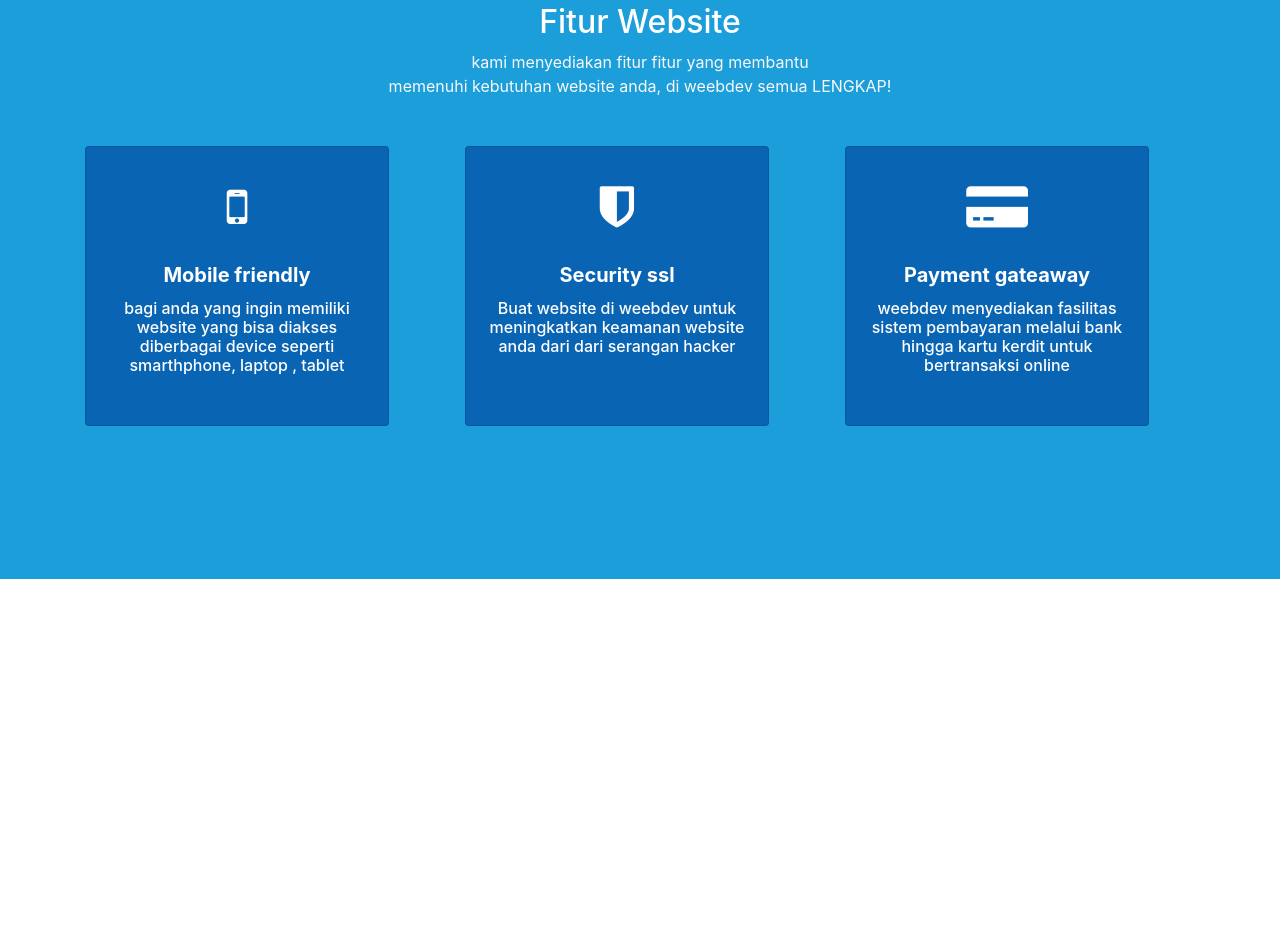
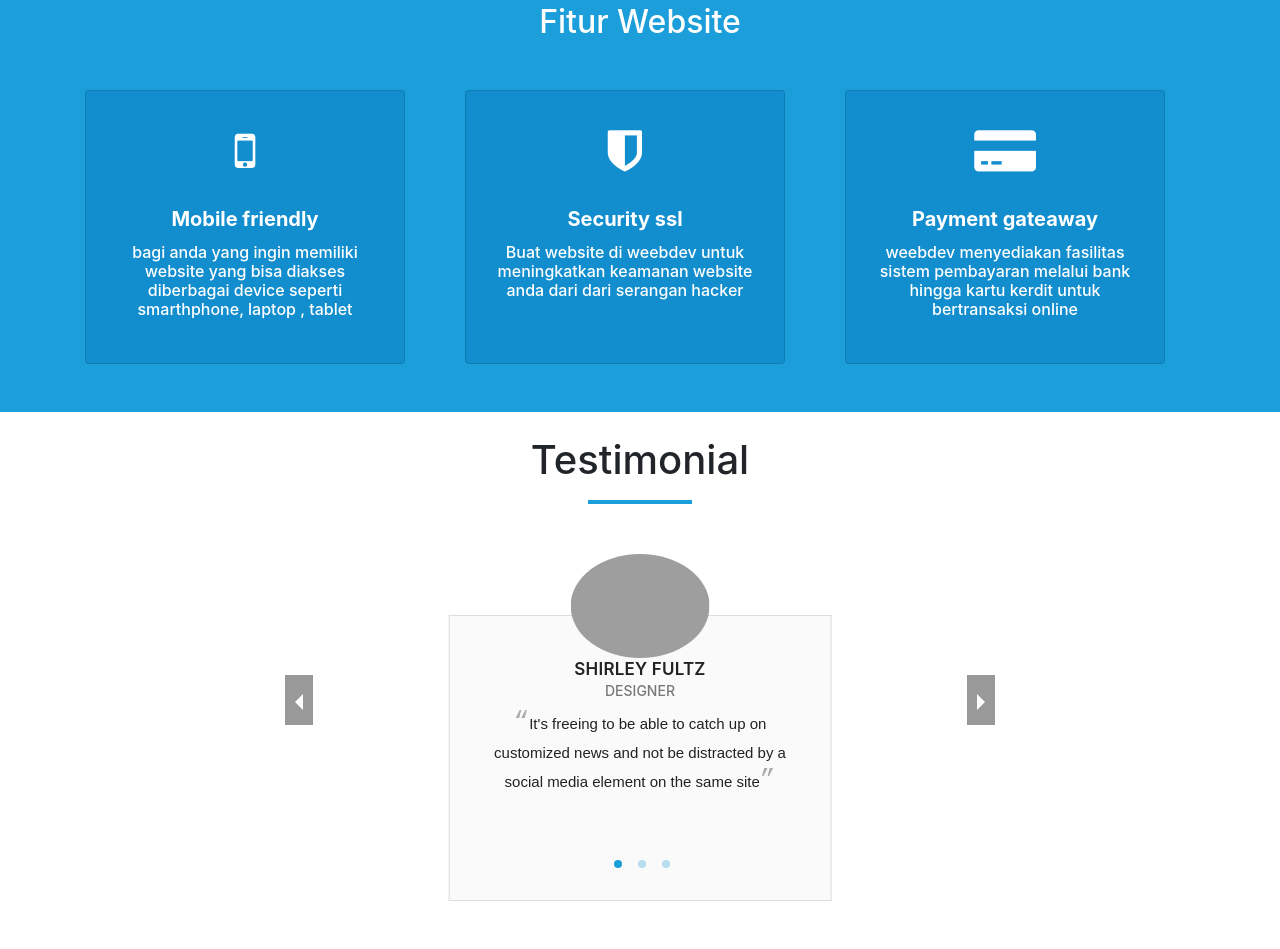
Before and after one commit to iko16-haekal/weebdev, a Gatsby site: page / in a window 1280 px wide. Shown: the part 1648-2597 px from the top of the page. Before the commit the page ends 2275 px from the top, so only its background shows below. Built offline with nearby package versions, Linux system fonts and the light colour scheme; Gatsby itself is replaced by a stand-in of ours; grey boxes are pictures that could not be loaded.

Commit message:
menambahkan testimonial

```diff
--- a/package.json
+++ b/package.json
@@ -20,7 +20,8 @@
     "prop-types": "^15.7.2",
     "react": "^16.12.0",
     "react-dom": "^16.12.0",
-    "react-helmet": "^6.1.0"
+    "react-helmet": "^6.1.0",
+    "react-responsive-carousel": "^3.2.10"
   },
   "devDependencies": {
     "prettier": "2.1.2"
--- /dev/null
+++ b/src/components/caraousel/index.js
@@ -0,0 +1,56 @@
+import React from "react"
+
+import "./style.css"
+import "react-responsive-carousel/lib/styles/carousel.min.css" // requires a loader
+import { Carousel } from "react-responsive-carousel"
+
+function Caraousel() {
+  return (
+    <Carousel
+      showArrows={true}
+      infiniteLoop={true}
+      showThumbs={false}
+      showStatus={false}
+      autoPlay={true}
+      interval={6100}
+    >
+      <div>
+        <img src="https://res.cloudinary.com/practicaldev/image/fetch/s--0SCWkYwS--/c_limit%2Cf_auto%2Cfl_progressive%2Cq_auto%2Cw_880/https://dev-to-uploads.s3.amazonaws.com/i/9dhr4cw2s0skgfig8qnw.png" />
+        <div className="myCarousel">
+          <h3>Shirley Fultz</h3>
+          <h4>Designer</h4>
+          <p>
+            It's freeing to be able to catch up on customized news and not be
+            distracted by a social media element on the same site
+          </p>
+        </div>
+      </div>
+
+      <div>
+        <img src="https://res.cloudinary.com/practicaldev/image/fetch/s--0SCWkYwS--/c_limit%2Cf_auto%2Cfl_progressive%2Cq_auto%2Cw_880/https://dev-to-uploads.s3.amazonaws.com/i/9dhr4cw2s0skgfig8qnw.png" />
+        <div className="myCarousel">
+          <h3>Daniel Keystone</h3>
+          <h4>Designer</h4>
+          <p>
+            The simple and intuitive design makes it easy for me use. I highly
+            recommend Fetch to my peers.
+          </p>
+        </div>
+      </div>
+
+      <div>
+        <img src="https://res.cloudinary.com/practicaldev/image/fetch/s--0SCWkYwS--/c_limit%2Cf_auto%2Cfl_progressive%2Cq_auto%2Cw_880/https://dev-to-uploads.s3.amazonaws.com/i/9dhr4cw2s0skgfig8qnw.png" />
+        <div className="myCarousel">
+          <h3>Theo Sorel</h3>
+          <h4>Designer</h4>
+          <p>
+            I enjoy catching up with Fetch on my laptop, or on my phone when I'm
+            on the go!
+          </p>
+        </div>
+      </div>
+    </Carousel>
+  )
+}
+
+export default Caraousel
--- /dev/null
+++ b/src/components/caraousel/style.css
@@ -0,0 +1,128 @@
+.carousel-root {
+  width: 64% !important;
+  margin: auto !important;
+  margin-top: 3% !important;
+}
+
+.carousel .slide {
+  background: #fff !important;
+  color: black;
+  height: 100%;
+}
+
+.carousel .slide img {
+  width: 139px !important;
+  border-radius: 50%;
+}
+
+.myCarousel {
+  background: #fafafa;
+  margin-top: -6%;
+  width: 54%;
+  margin-left: auto;
+  margin-right: auto;
+  padding-top: 6%;
+  padding-bottom: 8%;
+  padding-left: 5%;
+  padding-right: 5%;
+  border: 1px solid #ddd;
+  height: 286px;
+}
+
+.carousel .control-dots {
+  padding-left: 5px !important;
+  outline: 0;
+  bottom: 5% !important;
+}
+
+.myCarousel h3 {
+  color: #222;
+  font-weight: 100;
+  letter-spacing: 0.2px;
+  margin-bottom: 4px;
+  font-weight: 600;
+  text-transform: uppercase;
+  font-size: 17px;
+}
+
+.myCarousel h4 {
+  text-transform: uppercase;
+  margin-top: 0;
+  padding-top: 0;
+  font-weight: 500;
+  color: #787878;
+  font-size: 14px;
+}
+
+.myCarousel p {
+  font-weight: 100 !important;
+  line-height: 29px !important;
+  color: #222;
+  font-size: 15px;
+  font-family: sans-serif;
+  max-height: 67px;
+}
+
+.myCarousel p:before {
+  content: "“";
+  color: #aaa;
+  font-size: 26px;
+  font-family: monospace;
+  font-weight: 100;
+}
+
+.myCarousel p:after {
+  content: "”";
+  color: #aaa;
+  font-size: 26px;
+  font-family: monospace;
+  font-weight: 100;
+  line-height: 0;
+}
+
+.carousel .control-dots .dot {
+  box-shadow: none !important;
+  background: #1b9ed9 !important;
+  outline: 0;
+}
+
+.carousel.carousel-slider .control-arrow {
+  background: #000 !important;
+  height: 50px !important;
+  position: absolute;
+  top: 35% !important;
+}
+
+.App {
+  text-align: center;
+}
+
+@media only screen and (max-width: 934px) {
+  .carousel-root {
+    outline: 0;
+    width: 93% !important;
+    margin: auto !important;
+  }
+
+  .carousel.carousel-slider .control-arrow {
+    display: none !important;
+  }
+  .myCarousel {
+    background: #fafafa;
+    margin-top: -9%;
+    width: 88%;
+    margin-left: auto;
+    margin-right: auto;
+    padding-top: 8%;
+    padding-bottom: 12.5%;
+    padding-left: 5%;
+    padding-right: 5%;
+    border: 1px solid #ddd;
+    height: 269px;
+  }
+
+  .carousel .slide img {
+    width: 24% !important;
+    border-radius: 50%;
+  }
+}
--- a/src/components/card/index.js
+++ b/src/components/card/index.js
@@ -5,7 +5,12 @@ function Card({ icon, title, description }) {
     <>
       <div
         className="card py-4 card-bg"
-        style={{ width: "19rem", color: "white", height: "280px" }}
+        style={{
+          width: "20rem",
+          color: "white",
+          height: "100%",
+          backgroundColor: "#128ECE",
+        }}
       >
         <span className="text-center" style={{ fontSize: "3em" }}>
           <i className={icon} aria-hidden="true"></i>
--- a/src/pages/index.js
+++ b/src/pages/index.js
@@ -6,6 +6,7 @@ import SEO from "../components/seo"
 import Navbar from "../components/navbar"
 import "./style.css"
 import Card from "../components/card"
+import Caraousel from "../components/caraousel"
 const IndexPage = () => (
   <>
     <SEO
@@ -97,15 +98,11 @@ const IndexPage = () => (
     </div>
 
     <div
-      className="container-fluid my-5 py-4"
-      style={{ backgroundColor: "#1B9ED9", height: "75vh" }}
+      className="container-fluid mt-5 mb-4 pb-5 pt-4"
+      style={{ backgroundColor: "#1B9ED9", minHeight: "100%" }}
     >
       <div className="container">
         <h2 className="text-center text-white">Fitur Website</h2>
-        <p className="text-center text-light m-auto" style={{ width: "50%" }}>
-          kami menyediakan fitur fitur yang membantu <br /> memenuhi kebutuhan
-          website anda, di weebdev semua LENGKAP!
-        </p>
 
         <div className="row mt-5 justify-content-center">
           <div className="col-md-4">
@@ -132,6 +129,16 @@ const IndexPage = () => (
         </div>
       </div>
     </div>
+
+    <div className="container pb-5">
+      <h1 className="text-center">Testimonial</h1>
+      <hr className="line text-center" />
+      <div className="row">
+        <div className="col">
+          <Caraousel />
+        </div>
+      </div>
+    </div>
   </>
 )
 
--- a/src/pages/style.css
+++ b/src/pages/style.css
@@ -14,7 +14,3 @@
   color: #1b9ed9;
   border: 2px solid #1b9ed9;
 }
-
-.card-bg {
-  background-color: #0964b3 !important;
-}
```
Also changed, not shown: 1 other file.
